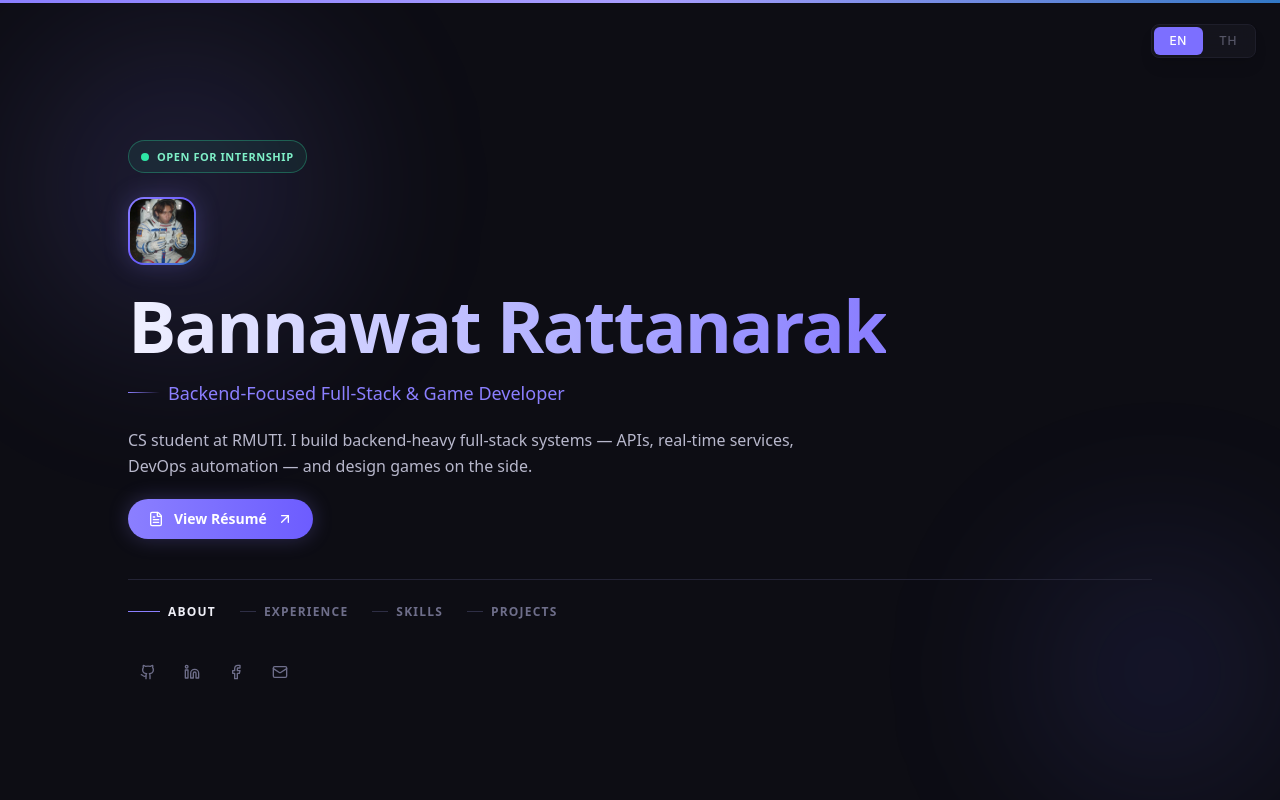
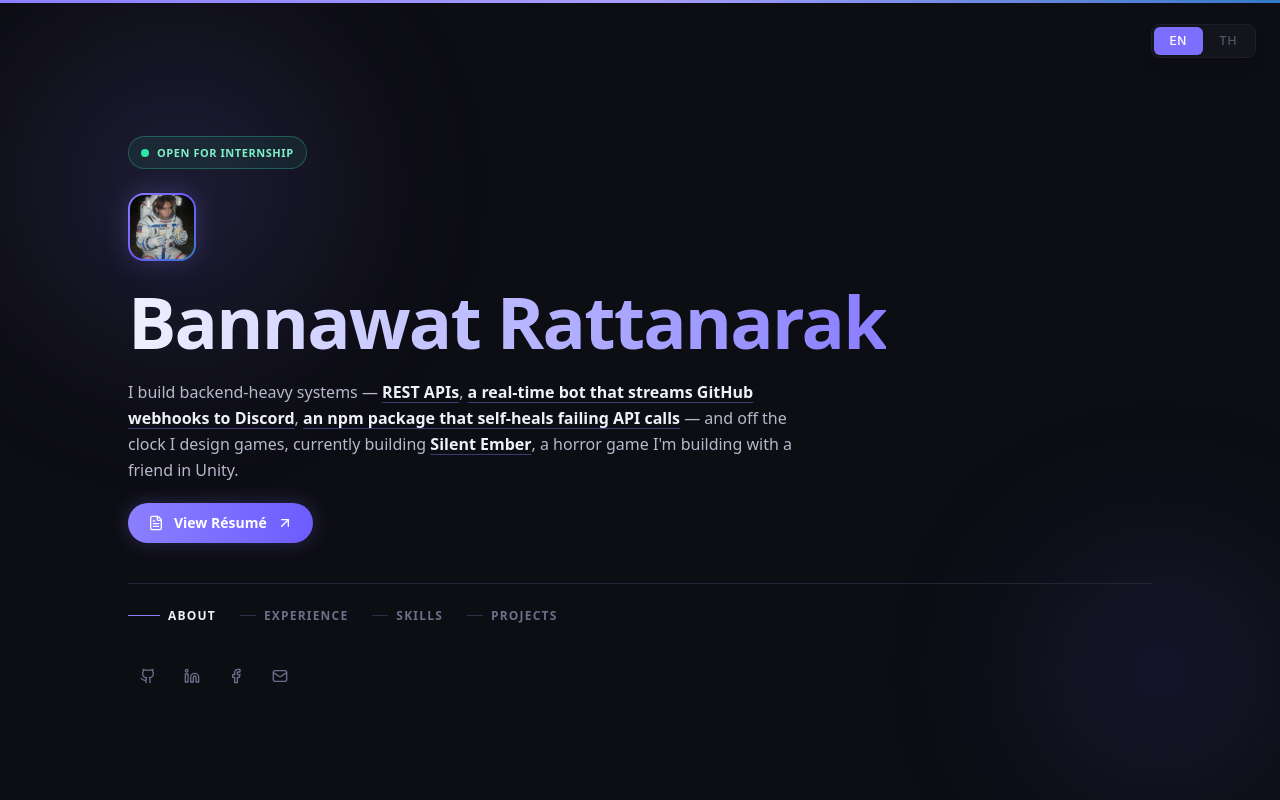
Before and after one commit to Bannawat01/portfolio, a Next.js app: page / in a window 1280 px wide. Shown: the top 800 px of the page. Built offline with nearby package versions, Linux system fonts and the light colour scheme; no server answers.

Commit message:
feat: update hero section in Navigation and showcase components; streamline content and enhance deep-linking with scroll behavior

```diff
--- a/src/components/AiFetchHealerShowcase.tsx
+++ b/src/components/AiFetchHealerShowcase.tsx
@@ -101,7 +101,8 @@ export default function AiFetchHealerShowcase() {
             whileInView={{ opacity: 1, y: 0 }}
             viewport={{ once: true, margin: '-80px' }}
             transition={{ duration: 0.4 }}
-            className="project-card mb-3 rounded-xl p-5 ring-1 ring-[#2ee6a6]/25 shadow-[0_0_0_1px_rgba(46,230,166,0.10),0_12px_40px_rgba(46,230,166,0.08)]"
+            id="ai-fetch-healer"
+            className="project-card mb-3 rounded-xl p-5 ring-1 ring-[#2ee6a6]/25 shadow-[0_0_0_1px_rgba(46,230,166,0.10),0_12px_40px_rgba(46,230,166,0.08)] scroll-mt-16 lg:scroll-mt-24"
         >
             {/* Header */}
             <div className="mb-4 flex items-start justify-between gap-3">
--- a/src/components/Navigation.tsx
+++ b/src/components/Navigation.tsx
@@ -90,15 +90,25 @@ export default function Navigation() {
                     </a>
                 </motion.h1>
 
-                {/* Role */}
-                <motion.p variants={item} className="mt-4 inline-flex items-center gap-2 text-lg font-medium text-[#8b7fff]">
-                    <span className="h-px w-8 bg-gradient-to-r from-[#8b7fff] to-transparent" />
-                    {t('role')}
-                </motion.p>
-
-                {/* Description */}
+                {/* Hero sentence — inline bold clickable proof points */}
                 <motion.p variants={item} className="mt-5 max-w-2xl text-base leading-relaxed text-[#b8b8cc]">
-                    {t('description')}
+                    {t('hero_seg1')}
+                    <a href="#projects" className="font-semibold text-[#f0f0f8] underline decoration-[#8b7fff]/40 underline-offset-4 hover:decoration-[#8b7fff] hover:text-[#8b7fff] transition-colors duration-200">
+                        {t('hero_link_api')}
+                    </a>
+                    {t('hero_seg2')}
+                    <a href="#repo-radar" className="font-semibold text-[#f0f0f8] underline decoration-[#8b7fff]/40 underline-offset-4 hover:decoration-[#8b7fff] hover:text-[#8b7fff] transition-colors duration-200">
+                        {t('hero_link_bot')}
+                    </a>
+                    {t('hero_seg3')}
+                    <a href="#ai-fetch-healer" className="font-semibold text-[#f0f0f8] underline decoration-[#8b7fff]/40 underline-offset-4 hover:decoration-[#8b7fff] hover:text-[#8b7fff] transition-colors duration-200">
+                        {t('hero_link_npm')}
+                    </a>
+                    {t('hero_seg4')}
+                    <a href="#silent-ember" className="font-semibold text-[#f0f0f8] underline decoration-[#8b7fff]/40 underline-offset-4 hover:decoration-[#8b7fff] hover:text-[#8b7fff] transition-colors duration-200">
+                        {t('hero_link_ember')}
+                    </a>
+                    {t('hero_seg5')}
                 </motion.p>
 
                 <motion.div variants={item}>
--- a/src/components/RepoRadarShowcase.tsx
+++ b/src/components/RepoRadarShowcase.tsx
@@ -122,7 +122,8 @@ export default function RepoRadarShowcase() {
             whileInView={{ opacity: 1, y: 0 }}
             viewport={{ once: true, margin: '-80px' }}
             transition={{ duration: 0.4 }}
-            className="project-card mb-3 rounded-xl p-5 ring-1 ring-[#8b7fff]/25 shadow-[0_0_0_1px_rgba(139,127,255,0.12),0_12px_40px_rgba(139,127,255,0.10)]"
+            id="repo-radar"
+            className="project-card mb-3 rounded-xl p-5 ring-1 ring-[#8b7fff]/25 shadow-[0_0_0_1px_rgba(139,127,255,0.12),0_12px_40px_rgba(139,127,255,0.10)] scroll-mt-16 lg:scroll-mt-24"
         >
             {/* Header */}
             <div className="mb-4 flex items-start justify-between gap-3">
--- a/src/components/SilentEmberShowcase.tsx
+++ b/src/components/SilentEmberShowcase.tsx
@@ -53,7 +53,7 @@ export default function SilentEmberShowcase() {
     const { t } = useLanguage();
 
     return (
-        <div className="mb-8 rounded-xl border border-[#242436] bg-[#12121c] overflow-hidden">
+        <div id="silent-ember" className="mb-8 rounded-xl border border-[#242436] bg-[#12121c] overflow-hidden scroll-mt-16 lg:scroll-mt-24">
             {/* Header */}
             <div className="flex items-start gap-3 p-5 pb-4">
                 <span className="mt-0.5 flex h-9 w-9 shrink-0 items-center justify-center rounded-lg border border-[#2b2b43] bg-[#161625] text-[#8b7fff]">
--- a/src/context/LanguageContext.tsx
+++ b/src/context/LanguageContext.tsx
@@ -13,21 +13,28 @@ interface LanguageContextType {
 const translations = {
     en: {
         name: "Bannawat Rattanarak",
-        role: "Backend-Focused Full-Stack & Game Developer",
-        description: "CS student at RMUTI. I build backend-heavy full-stack systems — APIs, real-time services, DevOps automation — and design games on the side.",
+        hero_seg1: "I build backend-heavy systems — ",
+        hero_link_api: "REST APIs",
+        hero_seg2: ", ",
+        hero_link_bot: "a real-time bot that streams GitHub webhooks to Discord",
+        hero_seg3: ", ",
+        hero_link_npm: "an npm package that self-heals failing API calls",
+        hero_seg4: " — and off the clock I design games, currently building ",
+        hero_link_ember: "Silent Ember",
+        hero_seg5: ", a horror game I'm building with a friend in Unity.",
         nav_about: "About",
         nav_experience: "Experience",
         nav_skills: "Skills",
         nav_projects: "Projects",
         about_p1: "Hey, I'm Bannawat — a 21-year-old CS student in Thailand. I'm a full-stack developer who leans hard on the backend: APIs, servers, data flow, and the automation that keeps it all running.",
         about_p2: "I like the hard parts — a Go e-commerce API, a real-time DevOps bot that streams GitHub webhooks to Discord, an npm package that auto-heals failing API calls with an LLM. I care about services that stay up under load and fail gracefully when they don't.",
-        about_p3: "The other half of me makes games. I designed and built Silent Ember, a horror game in Unity — from the core loop and mechanics to the systems behind it. TypeScript and Golang are my go-to tools; I reach for Python, C#, Unity, or Godot when the job calls for it.",
+        about_p3: "The other half of me makes games. I'm co-designing and building Silent Ember, a horror game in Unity, with a friend — from the core loop and mechanics to the systems behind it. TypeScript and Golang are my go-to tools; I reach for Python, C#, Unity, or Godot when the job calls for it.",
         exp1_role_label: "Backend & Full-Stack",
         exp1_title: "Full-Stack Developer",
         exp1_desc: "I build systems back-to-front with a backend focus — REST APIs, real-time pipelines, auth, and DevOps automation. Golang when performance and reliability matter, TypeScript across the stack. My work includes a Go e-commerce API, a webhook-driven bot, and a published npm library.",
         exp2_role_label: "Game Development",
         exp2_title: "Game Developer",
-        exp2_desc: "I design and build games in Unity and Godot — core loops, mechanics, and the systems that hold everything together. Silent Ember, a horror game I built solo, is where I mix engineering with creative design.",
+        exp2_desc: "I design and build games in Unity and Godot — core loops, mechanics, and the systems that hold everything together. Silent Ember, a horror game I'm building with a friend as a two-person team, is where I mix engineering with creative design.",
         skills_group_core: "Core Stack",
         skills_group_frontend: "Frontend",
         skills_group_backend: "Backend",
@@ -40,27 +47,34 @@ const translations = {
         view_resume: "View Résumé",
         resume_hint: "Click anywhere to close",
         silent_ember_title: "Silent Ember",
-        silent_ember_desc: "A horror game I designed and built — explore the house, uncover memories, and survive what lurks in the dark.",
+        silent_ember_desc: "A horror game I'm building with a friend — explore the house, uncover memories, and survive what lurks in the dark.",
         silent_ember_status: "In Development",
         silent_ember_status_hint: "Playable build coming soon"
     },
     th: {
         name: "บรรณวัชร รัตนรักษ์",
-        role: "Full-Stack สาย Backend และ Game Developer",
-        description: "นักศึกษา CS ที่ราชมงคลอีสาน ถนัดงาน full-stack ที่เน้นหลังบ้าน — API, ระบบ real-time, DevOps automation — และทำเกมเป็นอีกความชอบ",
+        hero_seg1: "ผมสร้างระบบฝั่ง backend เป็นหลัก — ",
+        hero_link_api: "REST API",
+        hero_seg2: ", ",
+        hero_link_bot: "บอทเรียลไทม์ที่ส่งต่อ GitHub webhook เข้า Discord",
+        hero_seg3: ", ",
+        hero_link_npm: "npm package ที่ซ่อมแซม API call ที่ล้มเหลวเองอัตโนมัติ",
+        hero_seg4: " — นอกเวลาผมออกแบบเกม ตอนนี้กำลังสร้าง ",
+        hero_link_ember: "Silent Ember",
+        hero_seg5: ", เกมสยองขวัญที่กำลังทำกับเพื่อนด้วย Unity",
         nav_about: "เกี่ยวกับ",
         nav_experience: "ประสบการณ์",
         nav_skills: "ทักษะ",
         nav_projects: "ผลงาน",
         about_p1: "สวัสดีครับ ผมบรรณวัชร อายุ 21 ปี เรียนวิทยาการคอมพิวเตอร์ที่ราชมงคลอีสาน เป็น full-stack developer ที่เน้นหนักไปทางหลังบ้าน — API, เซิร์ฟเวอร์, การไหลของข้อมูล และ automation ที่ทำให้ทุกอย่างทำงานต่อเนื่อง",
         about_p2: "ผมชอบส่วนที่ยาก เช่น e-commerce API ด้วย Go, บอท DevOps แบบ real-time ที่ส่ง GitHub webhook เข้า Discord, และ npm package ที่ซ่อม API call ที่ล้มเหลวอัตโนมัติด้วย LLM ให้ความสำคัญกับ service ที่อยู่รอดตอนโหลดหนักและ fail อย่างนุ่มนวลเมื่อมีปัญหา",
-        about_p3: "อีกครึ่งของผมคือทำเกม ผมออกแบบและสร้าง Silent Ember เกมสยองขวัญด้วย Unity เองทั้งหมด ตั้งแต่ core loop, mechanics ไปจนถึงระบบเบื้องหลัง ถนัด TypeScript กับ Golang เป็นหลัก และหยิบ Python, C#, Unity หรือ Godot มาใช้ตามงาน",
+        about_p3: "อีกครึ่งของผมคือทำเกม ผมออกแบบและสร้าง Silent Ember เกมสยองขวัญด้วย Unity ร่วมกับเพื่อน ตั้งแต่ core loop, mechanics ไปจนถึงระบบเบื้องหลัง ถนัด TypeScript กับ Golang เป็นหลัก และหยิบ Python, C#, Unity หรือ Godot มาใช้ตามงาน",
         exp1_role_label: "Backend และ Full-Stack",
         exp1_title: "Full-Stack Developer",
         exp1_desc: "สร้างระบบตั้งแต่หน้าบ้านถึงหลังบ้านโดยเน้นหลังบ้าน — REST API, pipeline แบบ real-time, ระบบ auth และ DevOps automation ใช้ Golang เมื่อ performance และความเสถียรสำคัญ และ TypeScript ทั่วทั้ง stack ผลงานมีทั้ง e-commerce API ด้วย Go, บอทที่ทำงานด้วย webhook และ npm library ที่เผยแพร่แล้ว",
         exp2_role_label: "การพัฒนาเกม",
         exp2_title: "Game Developer",
-        exp2_desc: "ออกแบบและสร้างเกมด้วย Unity และ Godot ตั้งแต่ core loop, mechanics ไปจนถึงระบบที่ทำให้ทุกอย่างทำงานได้ Silent Ember เกมสยองขวัญที่ผมทำเองคนเดียว คือที่ที่ผมผสมงานวิศวกรรมกับการออกแบบเชิงสร้างสรรค์",
+        exp2_desc: "ออกแบบและสร้างเกมด้วย Unity และ Godot ตั้งแต่ core loop, mechanics ไปจนถึงระบบที่ทำให้ทุกอย่างทำงานได้ Silent Ember เกมสยองขวัญที่ผมทำกับเพื่อนเป็นทีม 2 คน คือที่ที่ผมผสมงานวิศวกรรมกับการออกแบบเชิงสร้างสรรค์",
         skills_group_core: "ทักษะหลัก",
         skills_group_frontend: "Frontend",
         skills_group_backend: "Backend",
@@ -73,7 +87,7 @@ const translations = {
         view_resume: "ดูเรซูเม่",
         resume_hint: "คลิกที่ใดก็ได้เพื่อปิด",
         silent_ember_title: "Silent Ember",
-        silent_ember_desc: "เกมสยองขวัญที่ผมออกแบบและสร้างเอง สำรวจบ้าน ค้นหาความทรงจำ และเอาชีวิตรอดจากสิ่งที่ซ่อนอยู่ในความมืด",
+        silent_ember_desc: "เกมสยองขวัญที่ผมกำลังสร้างร่วมกับเพื่อน สำรวจบ้าน ค้นหาความทรงจำ และเอาชีวิตรอดจากสิ่งที่ซ่อนอยู่ในความมืด",
         silent_ember_status: "กำลังพัฒนา",
         silent_ember_status_hint: "ตัวเกมให้เล่นเร็วๆ นี้"
     }
```
Also changed, not shown: 1 other file (tests, documents, lock files or other folders).
